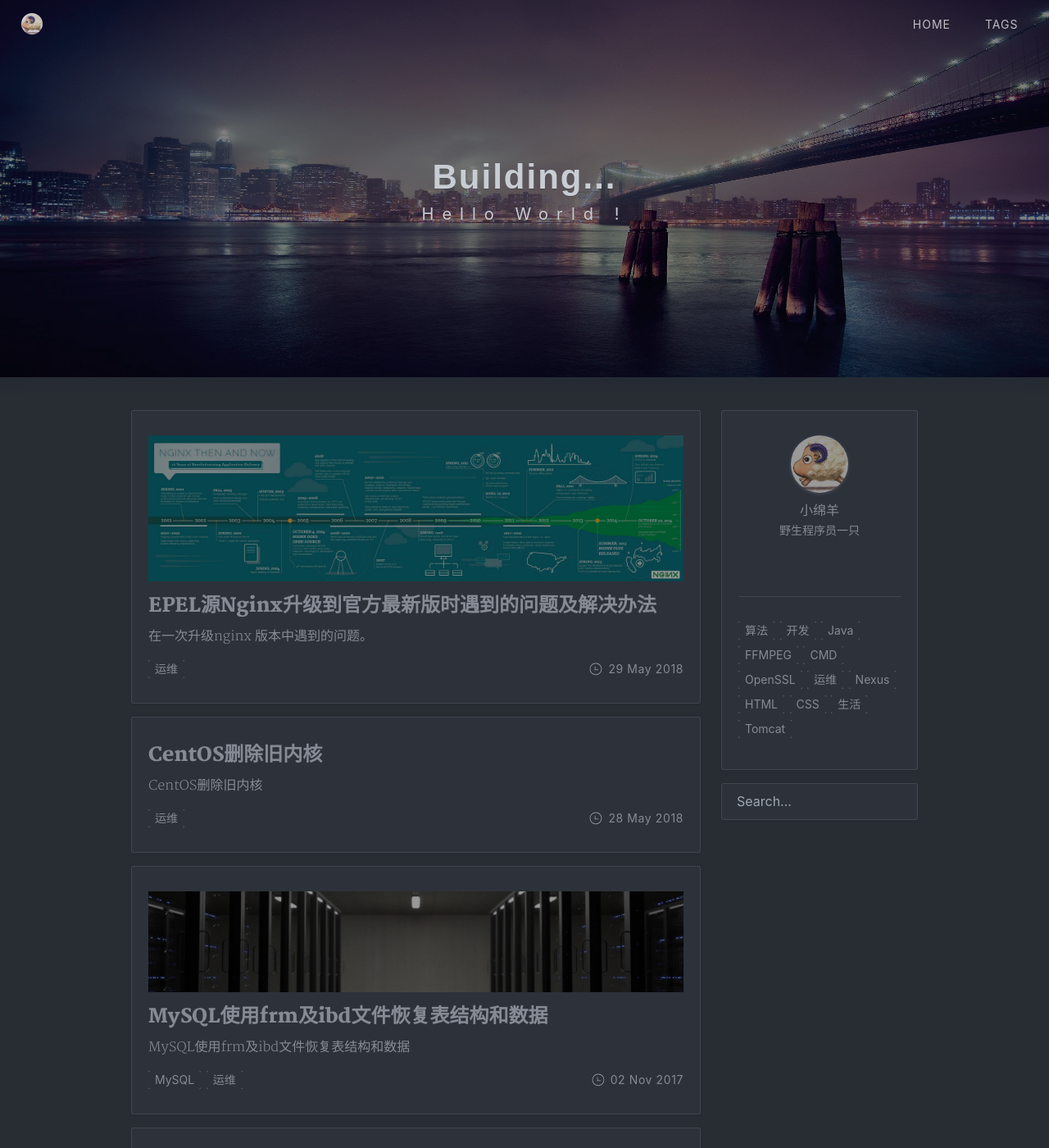
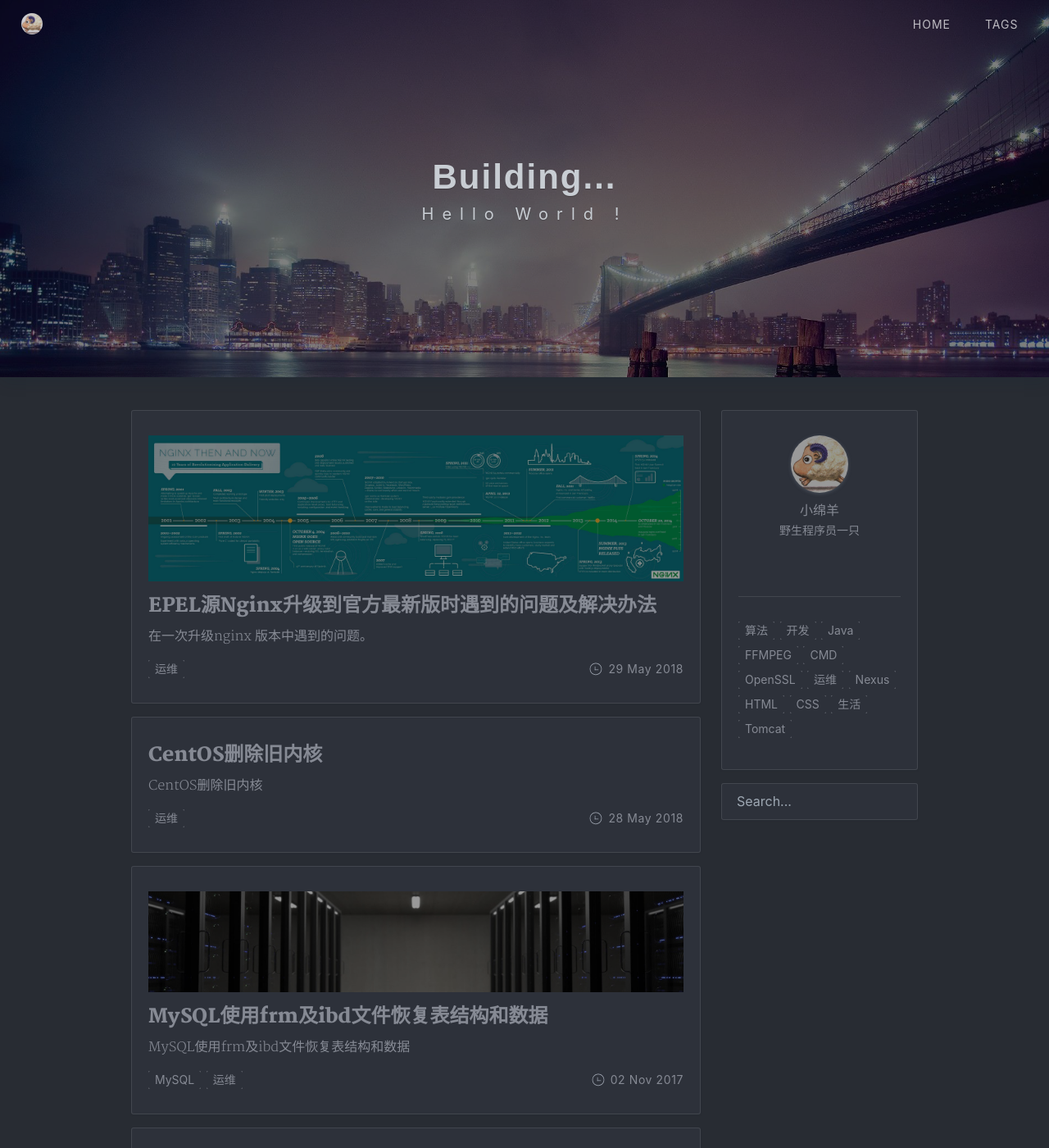
Before and after one commit to mingyangxiao/blog, a Jekyll site: the page built from index.html, in a window 1280 px wide and 1400 px high. Shown: the whole window at 82% size. Built offline with Jekyll 4.4.1, drawn with Linux system fonts in a browser that asks for light colours; nearby versions of some CDN libraries; the list of posts is cut into pages by our own code; a style sheet for code colours, icons or effects is not loaded.

Commit message:
调整首页封面图大小

```diff
--- a/assets/css/my.css
+++ b/assets/css/my.css
@@ -13,7 +13,7 @@
 }
 
 .home-banner .header-img {
-    height: 100% !important;
+    min-height: 100% !important;
 }
 
 .post-no-cover,
```
Also changed, not shown: assets/img/home-big.jpg (added).
